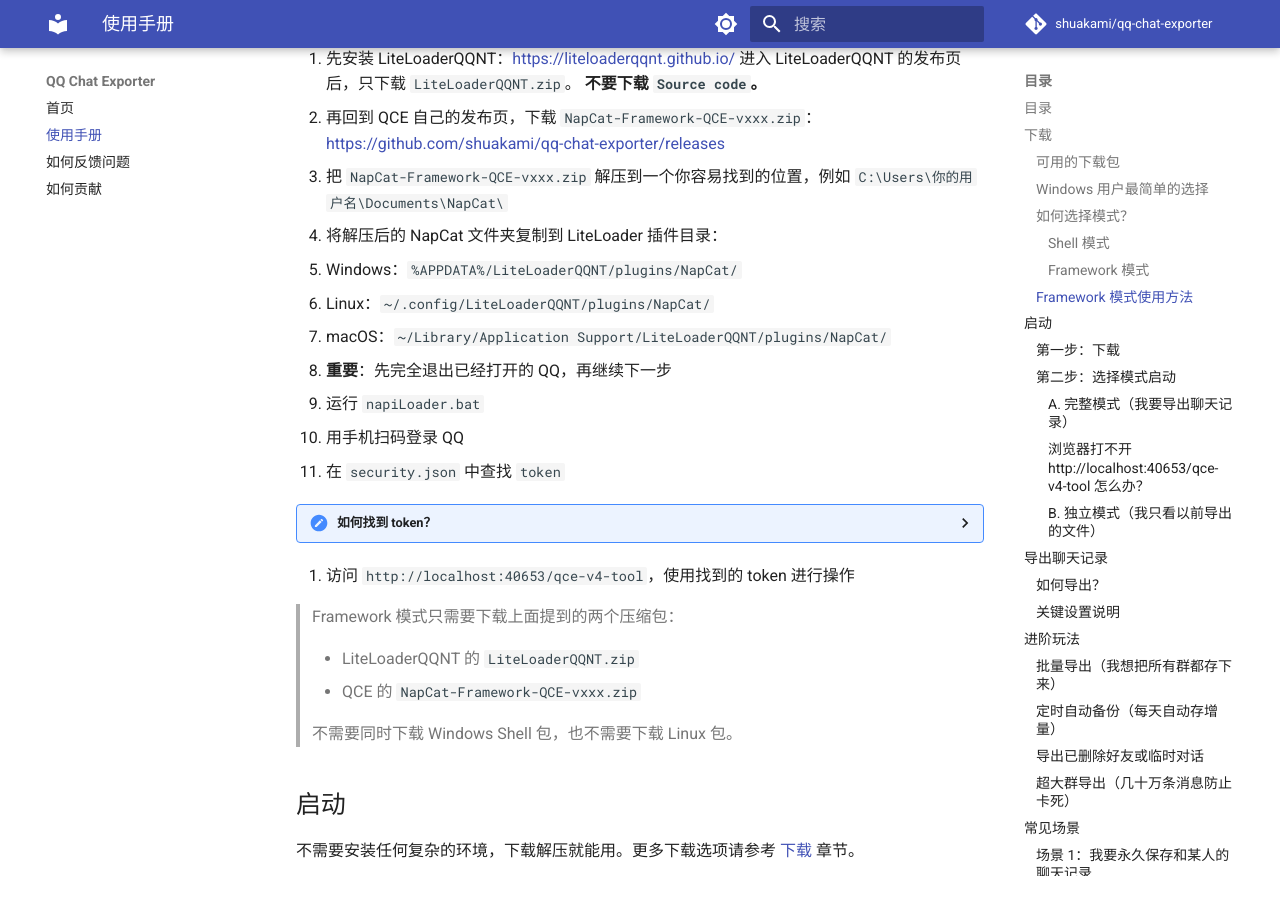
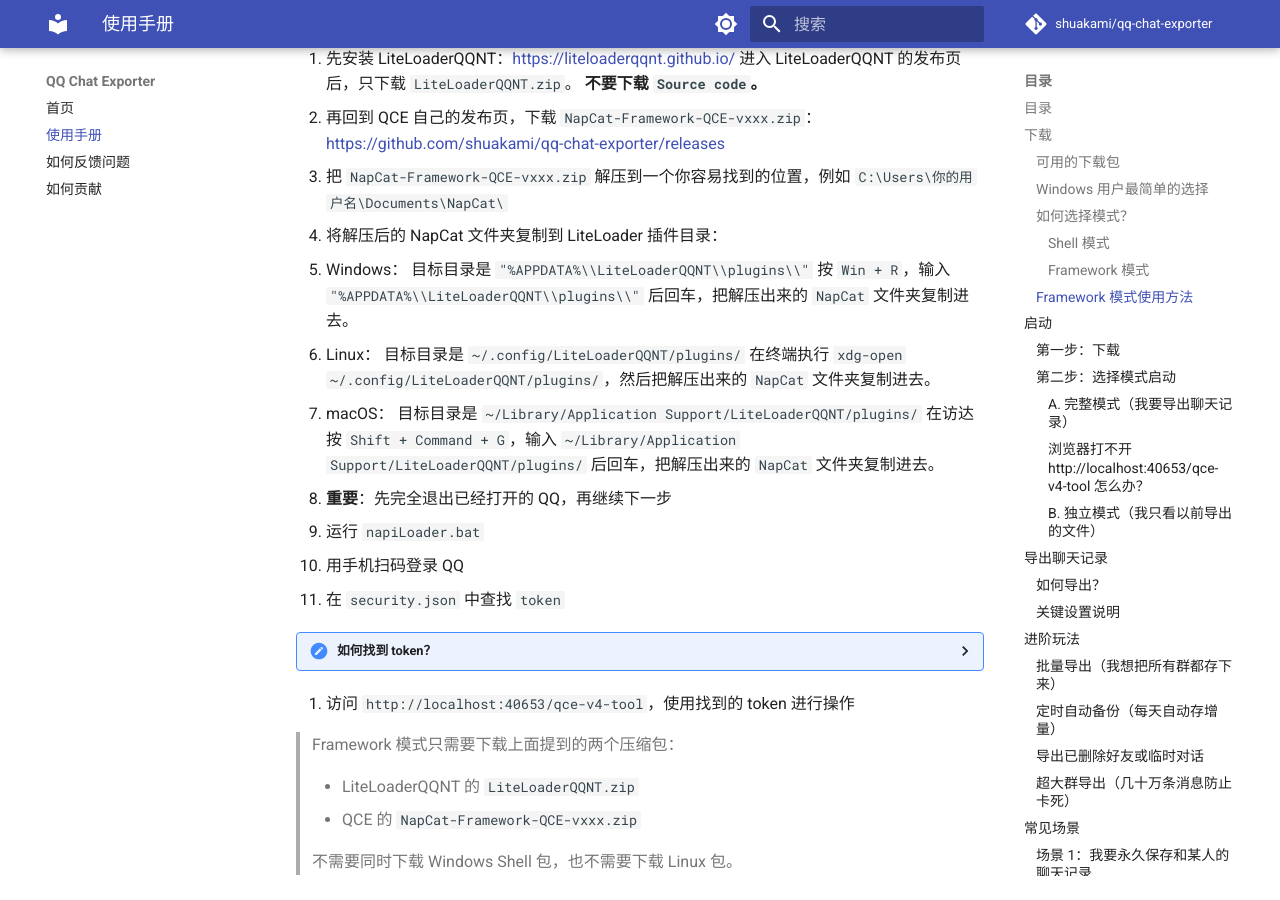
Before and after one commit to shuakami/qq-chat-exporter, an MkDocs documentation site: the page built from docs/guide.md, in a window 1280 px wide and 900 px high, scrolled down 1881 px. Built offline with MkDocs 1.6.1 and Material for MkDocs 9.7.7, drawn with Linux system fonts in a browser that asks for light colours; comment, search, counter and statistics services are not loaded.

Commit message:
docs: add commands for framework plugin directory

```diff
--- a/docs/guide.md
+++ b/docs/guide.md
@@ -61,9 +61,15 @@ QCE 能把 QQ 聊天记录（好友/群聊）保存到电脑上。支持导出
 3. 把 `NapCat-Framework-QCE-vxxx.zip` 解压到一个你容易找到的位置，例如 `C:\Users\你的用户名\Documents\NapCat\`
 4. 将解压后的 NapCat 文件夹复制到 LiteLoader 插件目录：
 
-   - Windows：`%APPDATA%/LiteLoaderQQNT/plugins/NapCat/`
-   - Linux：`~/.config/LiteLoaderQQNT/plugins/NapCat/`
-   - macOS：`~/Library/Application Support/LiteLoaderQQNT/plugins/NapCat/`
+   - Windows：
+     目标目录是 `"%APPDATA%\\LiteLoaderQQNT\\plugins\\"`
+     按 `Win + R`，输入 `"%APPDATA%\\LiteLoaderQQNT\\plugins\\"` 后回车，把解压出来的 `NapCat` 文件夹复制进去。
+   - Linux：
+     目标目录是 `~/.config/LiteLoaderQQNT/plugins/`
+     在终端执行 `xdg-open ~/.config/LiteLoaderQQNT/plugins/`，然后把解压出来的 `NapCat` 文件夹复制进去。
+   - macOS：
+     目标目录是 `~/Library/Application Support/LiteLoaderQQNT/plugins/`
+     在访达按 `Shift + Command + G`，输入 `~/Library/Application Support/LiteLoaderQQNT/plugins/` 后回车，把解压出来的 `NapCat` 文件夹复制进去。
 5. **重要**：先完全退出已经打开的 QQ，再继续下一步
 6. 运行 `napiLoader.bat`
 7. 用手机扫码登录 QQ
```
